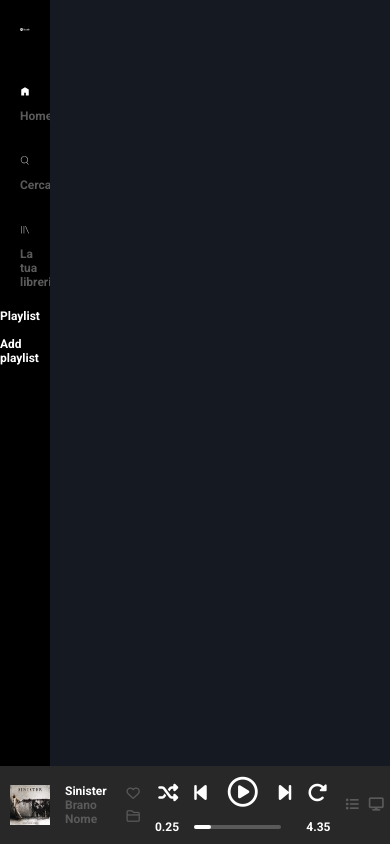
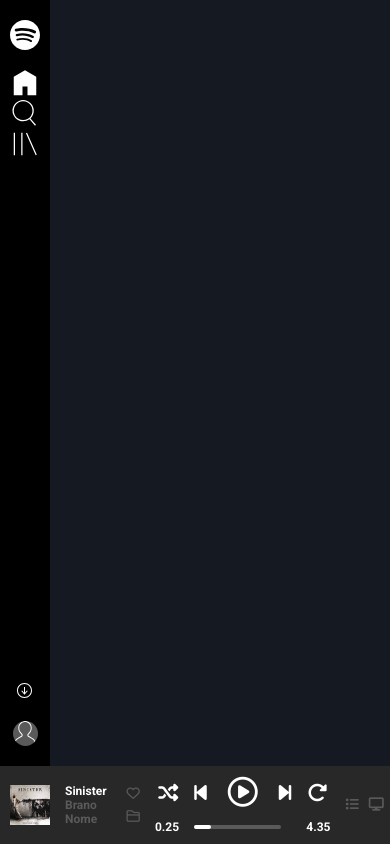
Before and after one commit to ChristianScarabelli/html-css-spotifyweb, a plain HTML site: page index.html in a window 390 px wide. Shown: the top 844 px of the page. Drawn offline with Linux system fonts and the light colour scheme.

Commit message:
ADD: sidebar-Responsive

```diff
--- a/css/style.css
+++ b/css/style.css
@@ -21,6 +21,7 @@
 	font-family: "Roboto", sans-serif;
     font-weight: 700;
     font-size: 12px;
+    color: var(--light-grey)
 }
 
 a {
@@ -117,29 +118,100 @@
 .side-bar {
     display: flex;
     flex-flow: column;
+    padding: 20px;
+    gap: 25px;
 }
 
-.side-bar.logo {
-    padding: 20px;
+.side-bar-logo .logo-full {
+    width: 130px;
+    height: 40px;
 }
 
-.side-bar.index {
-    padding: 10px;
+.side-bar-index {
     color: var(--light-grey);
+    gap: 15px;
 }
 
-.side-bar.index img {
-    height: 35px;
+.side-bar-index img {
+    height: 30px;
+}
+
+.side-bar-index a{
+    display: flex;
+    align-items: center;
+    gap: 10px;
+}
+
+.home {
+    color: var(--white);
+}
+
+.add-playlist h2 {
+    margin-bottom: 10px;
+}
+
+.plus-cube {
+    height: 30px;
+    aspect-ratio: 1/1;
+    background-color: var(--light-grey);
+    text-align: center;
+    display: inline-block;
+    margin-right: 10px;
+}
+
+.plus-cube .fa-plus {
+    color: var(--black);
+    font-size: 15px;
+    line-height: 30px;
+}
+
+.side-bar-playlist ul > li {
+    margin: 10px 0px 10px 0px;
+}
+
+.profile {
+    margin-top: auto;
+}
+
+.profile h2 {
+    color: var(--white);
+}
+
+.profile hr {
+    margin: 10px 0px 10px 0px;
+}
+
+.download {
+    display: flex;
+    align-items: center;
+}
+
+.download-icon img {
+    height: 20px;
+    margin-right: 10px;
     display: block;
 }
 
-.side-bar.index figure {
-    padding: 10px;
+.user-name {
+    display: flex;
+    align-items: center;
+    gap: 10px;
 }
 
-/* li color grey  */
+.user-icon {
+    height: 25px;
+    width: 25px;
+    background-color: var(--light-grey);
+    border-radius: 100%;
+    display: flex;
+    justify-content: center;
+    align-items: center;
+    overflow: hidden;
+}
 
-
+.user-icon img{
+    height: 100%;
+}
 /* PLAYER SECTION  */
 
 .main-player {
@@ -281,8 +353,10 @@
 /* MEDIA QUERIES DESKTOP FIRST  */
 
 /* Large devices  */
-@media (max-width: 1199.98px) {
-
+@media (min-width: 576px) and (max-width: 1199.98px) {
+    .side-bar-logo .logo-small {
+        display: none;
+    }
 }
 
 /* Medium devices  */
@@ -297,12 +371,34 @@
 
 /* X-Small devices */
 @media (max-width: 575.98px) {
+
+    /* SIDEBAR  */
 	.side-bar {
         width: 50px;
     }
 
-    .page-container {
-        min-width: 100%;
+    .side-bar {
+        padding: 20px 10px;
+        gap: 15px;
     }
 
+    .side-bar-logo .logo-full,
+    .add-playlist,
+    .side-bar-playlist,
+    .install-app,
+    .profile hr,
+    .user-name h2 {
+        display: none;
+    }
+
+    .download-icon img {
+        margin-right: 5px;
+    }
+
+    .profile {
+        display: flex;
+        align-items: center;
+        flex-direction: column;
+        gap: 20px;
+    }
 }
--- a/index.html
+++ b/index.html
@@ -14,33 +14,33 @@
     <div class="page-container">
         <div class="main-container">
             <header class="side-bar">
-                    <div class="side-bar logo">
-                        <figure>
-                            <img src="./img/logo.svg" alt="20">
+                        <figure class="side-bar-logo">
+                            <img class="logo-full" src="./img/logo.svg" alt="20">
+                            <img class="logo-small" src="./img/logo-small.svg" alt="20">
                         </figure>
+                    <div class="side-bar-index">
+                        <a href="#">
+                            <img src="./img/home.svg" alt="">
+                            <span class="home">Home</span>
+                        </a>
+                        <a href="#">
+                            <img src="./img/search.svg" alt="">
+                            <span class="search">Cerca</span>
+                        </a>
+                        <a href="#">
+                            <img src="./img/libreria.svg" alt="">
+                            <span class="library">La tua libreria</span>
+                        </a>
                     </div>
-                    <div class="side-bar index">
-                        <div>
-                            <figure>
-                                <img src="./img/home.svg" alt="">
-                                <span>Home</span>
+                    <div class="add-playlist">
+                        <h2>PLAYLIST</h2>
+                        <div class="plus-cube">
+                            <i class="fa-solid fa-plus"></i>
                         </div>
-                        </figure>
-                        <figure>
-                            <img src="./img/search.svg" alt="">
-                            <span>Cerca</span>
-                        </figure>
-                        <figure>
-                            <img src="./img/libreria.svg" alt="">
-                            <span>La tua libreria</span>
-                        </figure>
+                        <span>Crea Playlist</span>
                     </div>
-                    <div class="side-bar playlist">
-                        <h2>Playlist</h2>
-                        <figure>
-                            <img src="." alt="">
-                            <h2>Add playlist</h2>
-                        </figure>
+
+                    <div class="side-bar-playlist">
                         <ul>
                             <li>Nome playlist</li>
                             <li>Nome playlist</li>
@@ -52,7 +52,21 @@
                         </ul>
                     </div>
                     <div class="profile">
-
+                        <div class="download">
+                            <a href="#">
+                                <figure class="download-icon">
+                                    <img src="./img/download.svg" alt="">
+                                </figure>
+                            </a>
+                            <a href="#" class="install-app">Installa App</a>
+                        </div>
+                        <hr>
+                        <div class="user-name">
+                            <figure class="user-icon">
+                                <img src="./img/profile.svg" alt="">
+                            </figure>
+                            <h2>John Doe</h2>
+                        </div>
                     </div>
                 </header>
             <main class="music-section">
```
